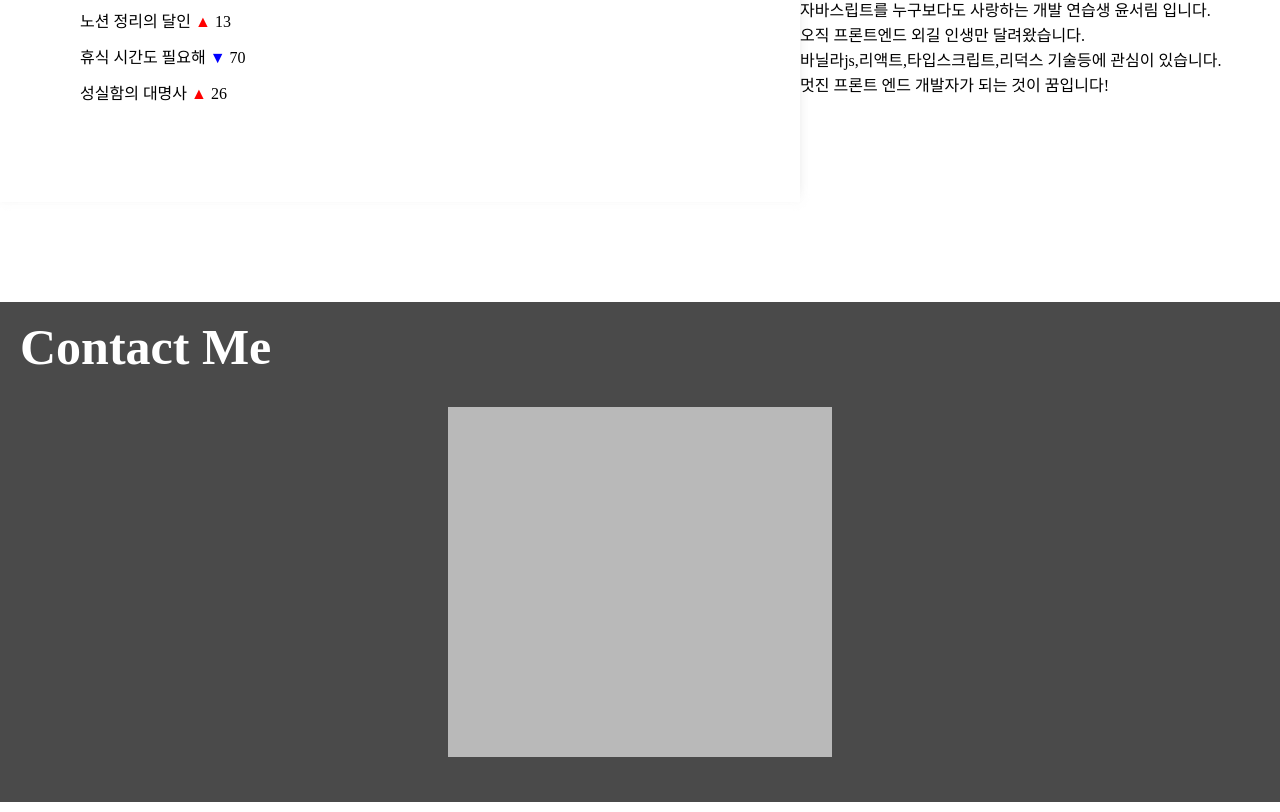
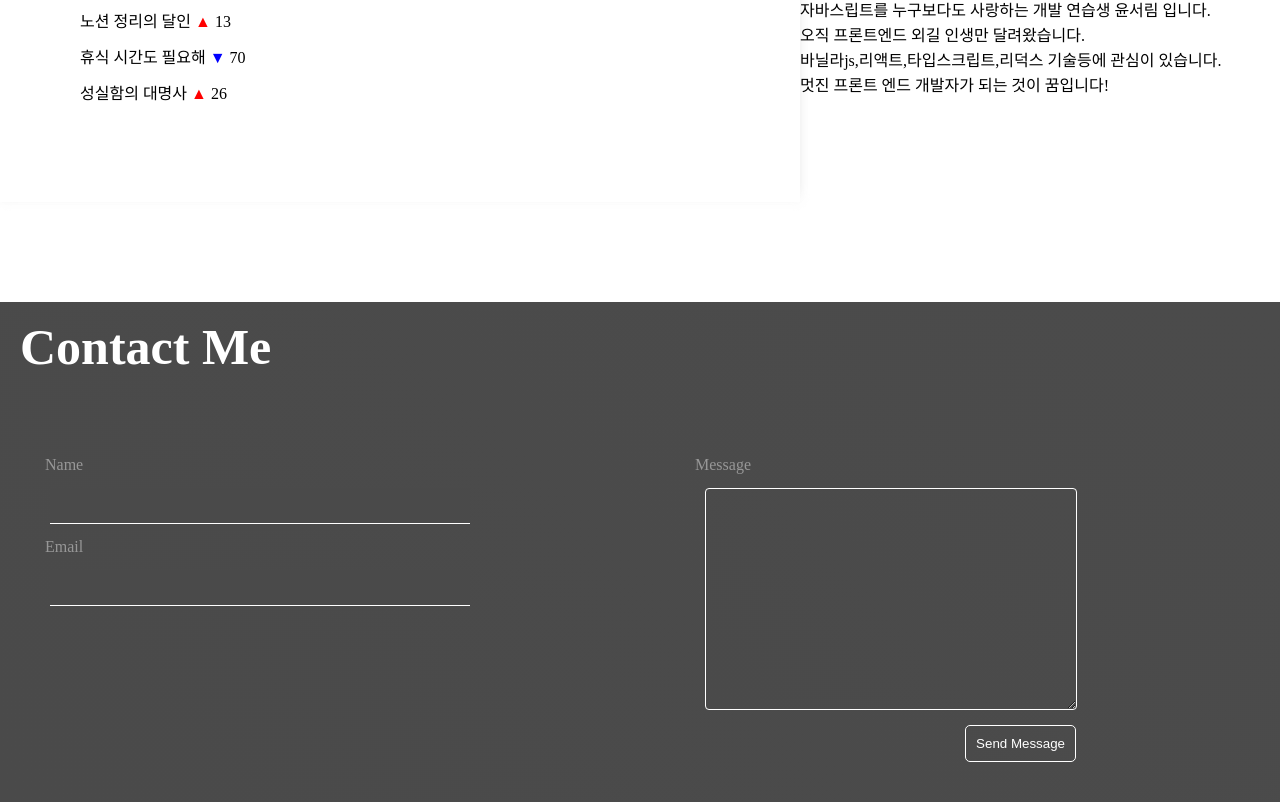
Before and after one commit to yunseorim1116/myProfile, a React (Create React App) app: page / in a window 1280 px wide. Shown: the part 839-1651 px from the top of the page. Built offline with nearby package versions, Linux system fonts and the light colour scheme; a web font is replaced by a local one.

Commit message:
이메일 기능 추가

```diff
--- a/package.json
+++ b/package.json
@@ -3,6 +3,7 @@
   "version": "0.1.0",
   "private": true,
   "dependencies": {
+    "@emailjs/browser": "^3.6.2",
     "@fortawesome/fontawesome-svg-core": "^6.1.1",
     "@fortawesome/free-regular-svg-icons": "^6.1.1",
     "@fortawesome/free-solid-svg-icons": "^6.1.1",
--- a/src/Component/contact/contactMe.jsx
+++ b/src/Component/contact/contactMe.jsx
@@ -1,19 +1,138 @@
 import React from "react";
 import styled, { css } from "styled-components";
+import emailjs from "@emailjs/browser";
+import { useRef } from "react";
+
 const ContactMe = () => {
+  const form = useRef();
+  const sendEmail = (e) => {
+    e.preventDefault();
+
+    console.log("보내짐");
+
+    emailjs
+      .sendForm(
+        "service_f0mxzxa",
+        "template_pna2jxo",
+        form.current,
+        "ASB7oYgf8SEBlff-g"
+      )
+      .then(
+        (result) => {
+          console.log(result.text);
+        },
+        (error) => {
+          console.log(error.text);
+        }
+      );
+  };
+
   return (
     <ContactWrap>
       <Title>Contact Me</Title>
-      <ContactBox></ContactBox>
+      <ContactBox>
+        <form ref={form} onSubmit={sendEmail}>
+          <FlexDiv>
+            <NameEmail>
+              <Label>Name</Label>
+              <NameInput type="text" name="user_name" />
+
+              <Label>Email</Label>
+              <EmailInput type="email" name="user_email" />
+            </NameEmail>
+
+            <Msg>
+              <Label>Message</Label>
+              <SendEamil name="message" />
+              <MsgBtn type="submit" value="Send Message" />
+            </Msg>
+          </FlexDiv>
+        </form>
+      </ContactBox>
     </ContactWrap>
   );
 };
 
-const SendEamil = styled.div`
+const Msg = styled.div`
+  position: relative;
+  margin-left: 250px;
+`;
 
-`
+const NameEmail = styled.div`
+  width: 400px;
+`;
 
+const Label = styled.label`
+  display: block;
+  margin: 15px;
+  color: #979797;
+`;
 
+const ReversCul = styled.div`
+  display: flex;
+  border: white;
+`;
+
+const FlexDiv = styled.div`
+  display: felx;
+`;
+
+const NameInput = styled.input`
+  &:focus {
+    outline: none;
+  }
+
+  color: white;
+  margin-left: 20px;
+  padding: 10px;
+  width: 400px;
+  background-color: #4a4a4a;
+
+  border: none;
+  border-bottom: 1px solid white;
+`;
+const EmailInput = styled.input`
+  &:focus {
+    outline: none;
+  }
+  color: white;
+  margin-left: 20px;
+  padding: 10px;
+  width: 400px;
+  background-color: #4a4a4a;
+  border: none;
+  border-bottom: 1px solid white;
+`;
+
+const MsgBtn = styled.input`
+  cursor: pointer;
+  position: absolute;
+  border: white;
+  outline: 1px solid #ffffff;
+
+  background: linear-gradient(45deg, #4a4a4a, #4b4b4b);
+  padding: 10px;
+  color: white;
+  border-radius: 4px;
+  right: 2px;
+  bottom: -48px;
+`;
+
+const SendEamil = styled.textarea`
+  &:focus {
+    outline: none;
+  }
+  padding: 10px;
+  color: white;
+  margin-left: 25px;
+  width: 350px;
+  height: 200px;
+  border-style: solid;
+
+  background: linear-gradient(45deg, #4a4a4a, #4b4b4b);
+  border-color: white;
+  border-radius: 4px;
+`;
 
 const Title = styled.div`
   font-family: "NotoSansKR";
@@ -23,32 +142,21 @@ const Title = styled.div`
   font-size: 50px;
 `;
 
+const ContentEmail = styled.div``;
+
 const ContactBox = styled.div`
-
-
-
-  position: absolute;
-  top: 50%;
-  left: 50%;
-  width: 80px;
-  height: 50px;
-  color: #fff;
-  transform: translate(-50%, -50%); /* translate(x축,y축) */
-  text-align: center;
-
+  padding: 20px;
+  margin-left: 10px;
   margin-top: 30px;
-  background-color: #b9b9b9;
   width: 30%;
   height: 350px;
 `;
 
 const ContactWrap = styled.div`
-
-
-
+  font-family: "NotoSansKR";
   position: relative;
 
-  background-color: #4a4a4a;
+  background: linear-gradient(45deg, #4a4a4a, #4b4b4b);
   width: 100%;
   height: 500px;
 `;
--- a/src/Header.jsx
+++ b/src/Header.jsx
@@ -23,13 +23,16 @@ const Header = () => {
 };
 
 const TitleWrap = styled.div`
-  font-family: "Ubuntu";
-
+  font-family: "NotoSansKR";
+  font-weight: 700;
   display: flex;
 `;
 
 const Title = styled.div`
   color: #5a5a5a;
+  background: linear-gradient(to right top, #434343, #595959);
+  color: transparent;
+  -webkit-background-clip: text;
   margin-left: 8px;
   font-size: 35px;
   font-weight: 700;
@@ -41,7 +44,7 @@ const HederWrap = styled.div`
 `;
 
 const MainHeader = styled.header`
-  font-family: "Ubuntu";
+  font-family: "NotoSansKR";
 
   position: sticky;
   background-color: #ffffff;
@@ -69,7 +72,9 @@ const Ul = styled.ul`
 `;
 const Li = styled.ul`
   &:hover {
-    color: #ff6f6f;
+    background: linear-gradient(to right top, #ff6f6f, #ffa459);
+    color: transparent;
+    -webkit-background-clip: text;
   }
   margin: 10px;
 `;
```
Also changed, not shown: 1 other file (tests, documents, lock files or other folders).
